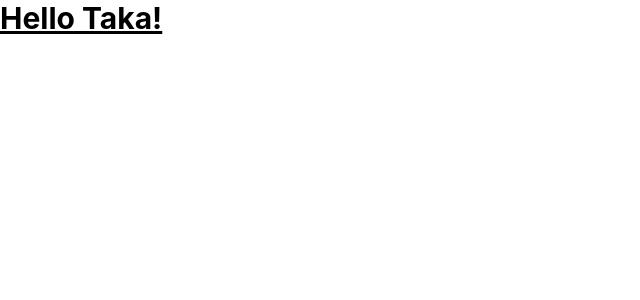
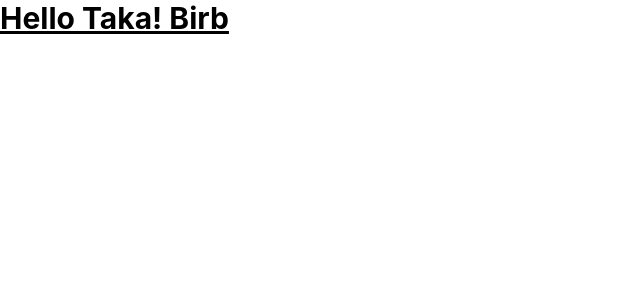
Before and after one commit to lilijanee/wcd, a React (Create React App) app: page / in a window 1280 px wide. Shown: the top 300 px of the page, without its empty margins (0-640 px from the left). Built offline with nearby package versions, Linux system fonts and the light colour scheme.

Commit message:
Test comitted
Birby

```diff
--- a/src/App.js
+++ b/src/App.js
@@ -2,6 +2,7 @@ export default function App() {
   return (
     <h1 className="text-3xl font-bold underline">
       Hello Taka!
+      Birb
     </h1>
   )
 }
```
